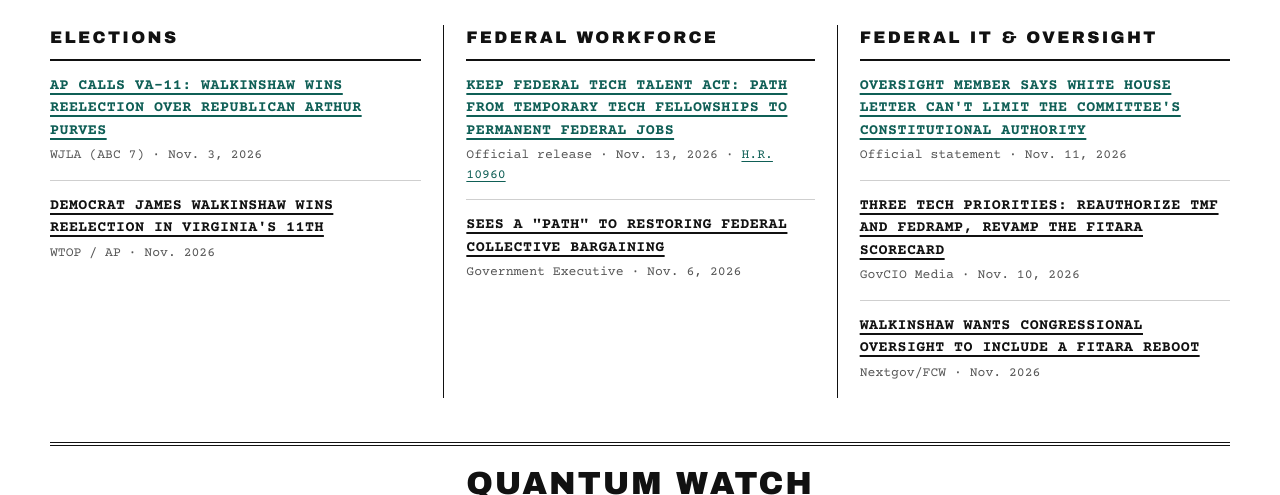
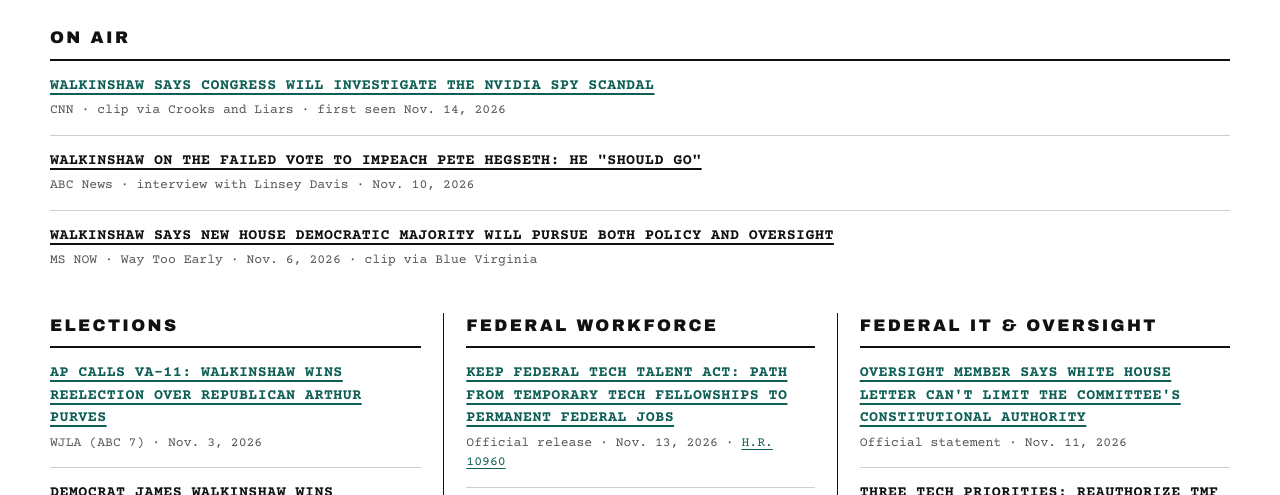
Before and after one commit to alanvalsosa/kdriven-site, a plain HTML site: page index.html in a window 1280 px wide. Shown: the part 605-1100 px from the top of the page. Drawn offline with nearby package versions, Linux system fonts and the light colour scheme.

Commit message:
Make 'onair' section visible and add content
Updated the 'onair' section to be visible and added new links.

```diff
--- a/index.html
+++ b/index.html
@@ -86,8 +86,13 @@ li:first-child > a { color: var(--accent); }
   <h2 class="watch">James Walkinshaw Watch</h2>
 
   <!-- ONAIR-START -->
-  <section class="onair" hidden>
+  <section class="onair">
     <h2>On Air</h2>
+    <ul>
+      <li><a target="_blank" rel="noopener" href="https://crooksandliars.com/cltv/2026/11/rep-walkinshaw-says-congress-will">Walkinshaw says Congress will investigate the Nvidia spy scandal</a><span class="src">CNN · clip via Crooks and Liars · first seen Nov. 14, 2026</span></li>
+      <li><a target="_blank" rel="noopener" href="https://abcnews.com/video/138030457">Walkinshaw on the failed vote to impeach Pete Hegseth: he "should go"</a><span class="src">ABC News · interview with Linsey Davis · Nov. 10, 2026</span></li>
+      <li><a target="_blank" rel="noopener" href="https://bluevirginia.us/2026/11/video-rep-james-walkinshaw-d-va11-promises-that-new-house-dem-majority-will-both-address-policy-plus-trump-regimes-massive-corruption-ice-dhs-abuses-epstein-files-etc/">Walkinshaw says new House Democratic majority will pursue both policy and oversight</a><span class="src">MS NOW · Way Too Early · Nov. 6, 2026 · clip via Blue Virginia</span></li>
+    </ul>
   </section>
   <!-- ONAIR-END -->
 
```
